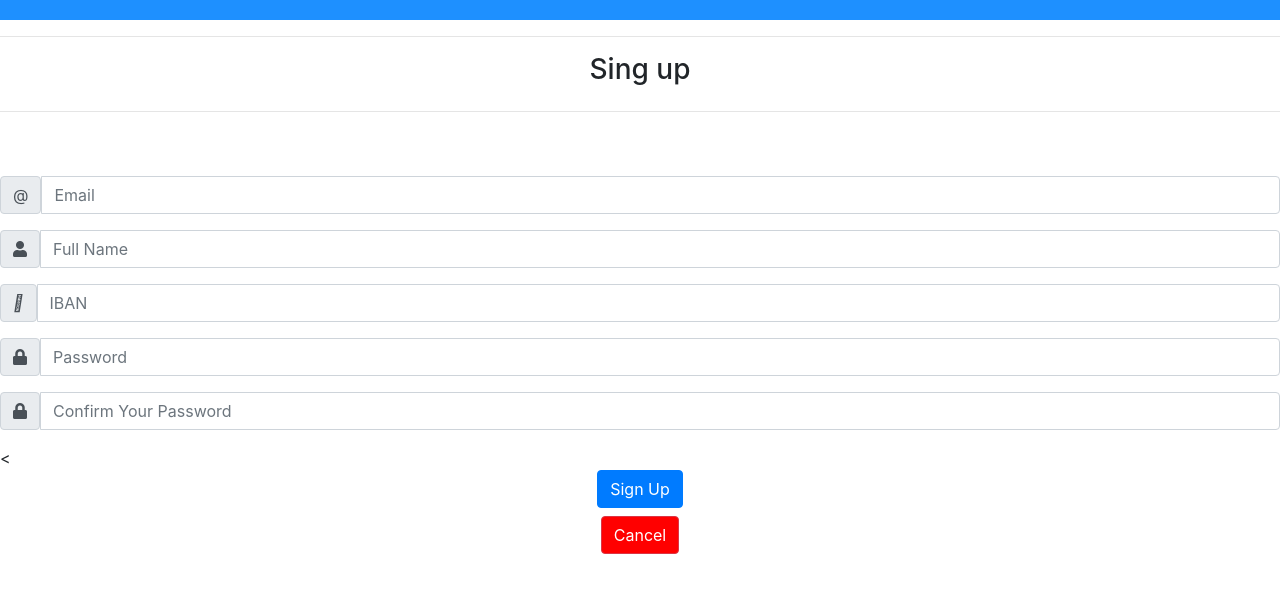
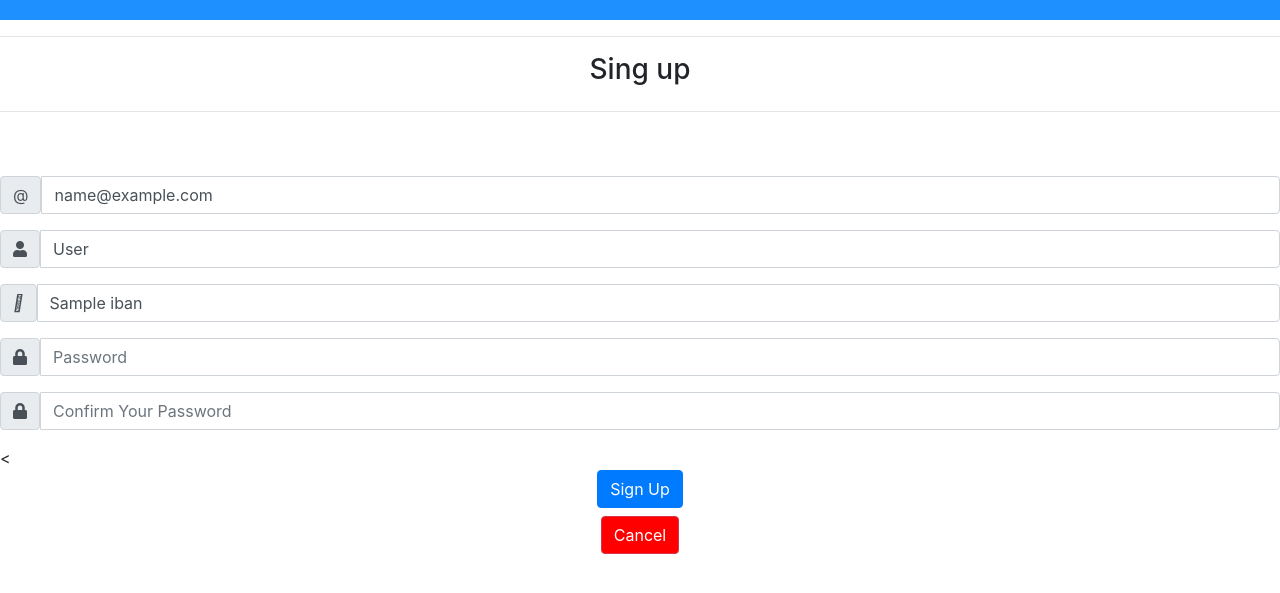
Before and after one commit to abdessalems/prwb_2223_a10, a PHP site: the page made by view/view_signup.php in a window 1280 px wide. Shown: the top 593 px of the page. Run offline with PHP 8.4, Linux system fonts and the light colour scheme; the template is opened without the code that fills it: most values are stand-ins (such as "Sample title", 1, 10 or a date in 2020); data that the repository does not hold is empty.

Commit message:
(fix(feat_UC_Singup: regler le probleme de perde le code aprés erreur))

```diff
--- a/view/view_signup.php
+++ b/view/view_signup.php
@@ -33,18 +33,18 @@
 
                     <div class="input-group mb-3">
                         <span class="input-group-text" id="basic-addon1">@</span>
-                        <input id="mail" name="mail" type="mail" size="16" placeholder="Email" class="form-control"  aria-label="Username" aria-describedby="basic-addon1">
+                        <input id="mail" name="mail" type="mail" size="16" placeholder="Email" value="<?php if(isset($mail)) { echo $mail; } ?>" class="form-control"  aria-label="Username" aria-describedby="basic-addon1">
                     </div>
 
                     <div class="input-group mb-3">
                         <span class="input-group-text" id="basic-addon1"><i class="fas fa-user" aria-hidden="true"></i></span>
-                        <input id="fullname" name="fullname" type="text" size="16" placeholder="Full Name" class="form-control"  aria-label="Username" aria-describedby="basic-addon1">
+                        <input id="fullname" name="fullname" type="text" size="16" placeholder="Full Name" value="<?php if(isset($fullname)) { echo $fullname; } ?>"  class="form-control"  aria-label="Username" aria-describedby="basic-addon1">
                     </div>
 
 
                     <div class="input-group mb-3">
                         <span class="input-group-text" id="basic-addon1"><i class="fa-credit-card" aria-hidden="true"></i></span>
-                        <input id="iban" name="iban" type="text" size="16" placeholder="IBAN"  class="form-control" p aria-label="Username" aria-describedby="basic-addon1">
+                        <input id="iban" name="iban" type="text" size="16" placeholder="IBAN" value="<?php if(isset($iban)) { echo $iban; } ?>"   class="form-control" p aria-label="Username" aria-describedby="basic-addon1">
                     </div>
 
                     <div class="input-group mb-3">
```
